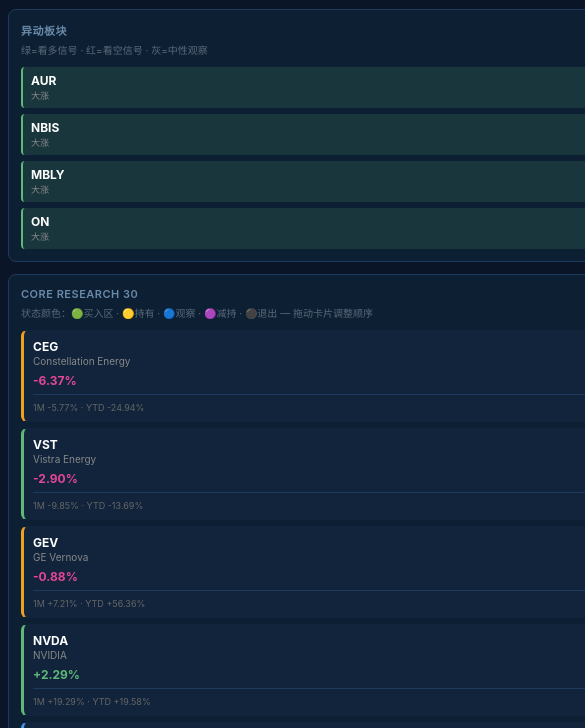
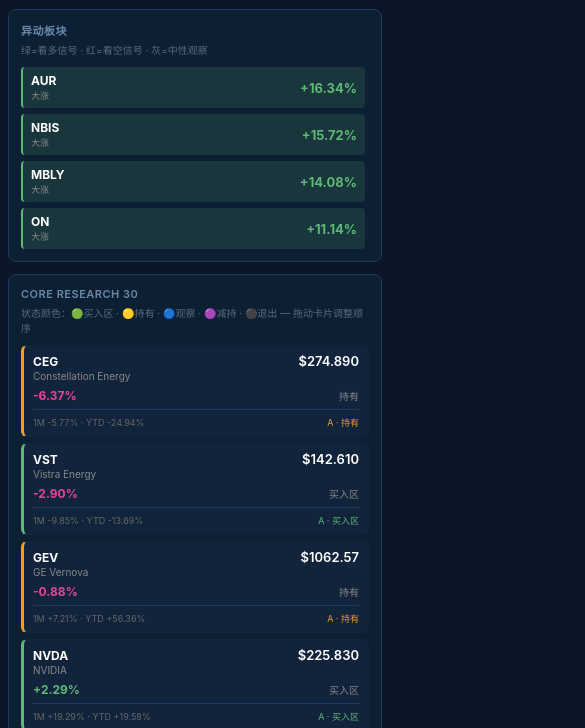
Before and after one commit to gudanqiangshou/ai-radar, a plain HTML site: page index.html in a window 390 px wide. Shown: the part 121-849 px from the top of the page, 585 px wide, since content can reach past the window. Drawn offline with Linux system fonts and the light colour scheme.

Commit message:
css: mobile dashboard overflow fix (源 commit: 1665a46)

```diff
--- a/css/theme.css
+++ b/css/theme.css
@@ -219,9 +219,14 @@
     h2 { font-size: 16px; }
     .subtitle { font-size: 11px; margin-bottom: 12px; }
 
-    /* 主布局：detail 不再 sticky 在右，改为 stack 在下方 */
-    .dashboard { grid-template-columns: 1fr; gap: 8px; }
-    .detail { position: static; max-height: none; }
+    /* 主布局：detail 不再 sticky 在右，改为 stack 在下方
+       minmax(0, 1fr) 关键：1fr 默认是 minmax(auto, 1fr)，会被 child 的
+       min-content 撑开（如 .table-row min-width:660px 把整个 dashboard 顶到
+       810px 溢出 viewport）。minmax(0, ...) 强制 grid item 可以缩小到 0，
+       child 自己处理 horizontal scroll。*/
+    .dashboard { grid-template-columns: minmax(0, 1fr); gap: 8px; }
+    .left { min-width: 0; }   /* 同理，让 flex child 不被内部撑开 */
+    .detail { position: static; max-height: none; min-width: 0; }
 
     /* topbar：手机上 1 行 brand + 2x2 stat 网格 */
     .topbar { grid-template-columns: 1fr 1fr; padding: 10px 12px; gap: 6px; }
```
